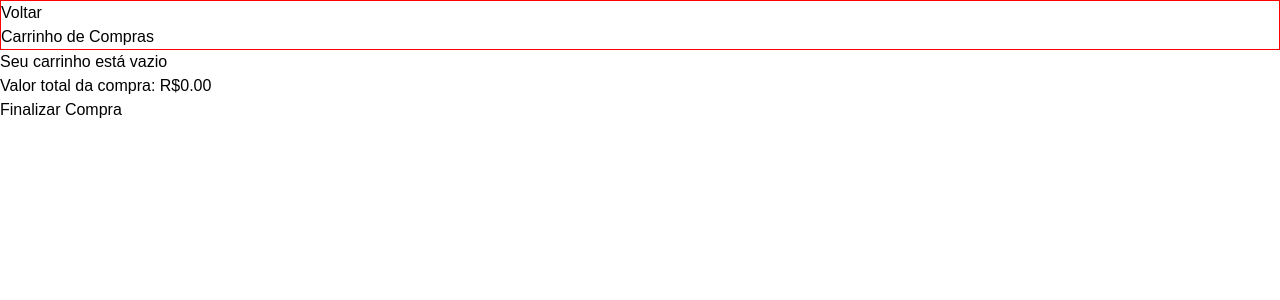
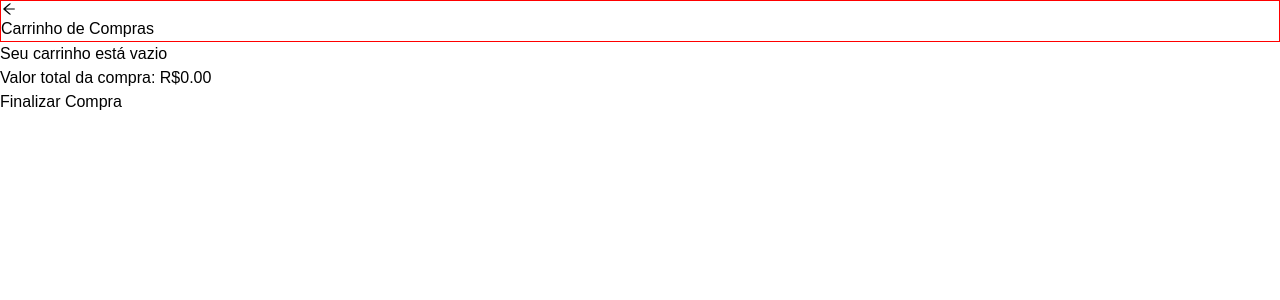
Before and after one commit to matheuslrd/frontend-online-store, a React (Create React App) app: page /cart in a window 1280 px wide. Shown: the top 300 px of the page. Built offline with nearby package versions, Linux system fonts and the light colour scheme.

Commit message:
Add icone de react icons no botao de voltar

```diff
--- a/src/pages/Cart.jsx
+++ b/src/pages/Cart.jsx
@@ -1,9 +1,12 @@
 import React, { Component } from 'react';
 import { Link } from 'react-router-dom';
+import { AiOutlineArrowLeft } from 'react-icons/ai';
 
 import ProductCart from '../Components/ProductCart/ProductCart';
 
 import './cart.css';
+
+// git add src/ && git commit -m ""
 
 class Cart extends Component {
   constructor(props) {
@@ -76,7 +79,7 @@ class Cart extends Component {
       <main className="shopping-cart-page">
         <header className="header-cart">
           <Link to="/">
-            Voltar
+            <AiOutlineArrowLeft />
           </Link>
           <h1>Carrinho de Compras</h1>
         </header>
```
